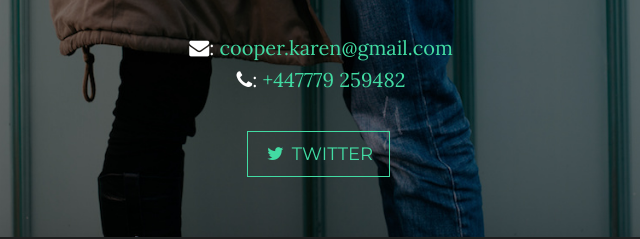
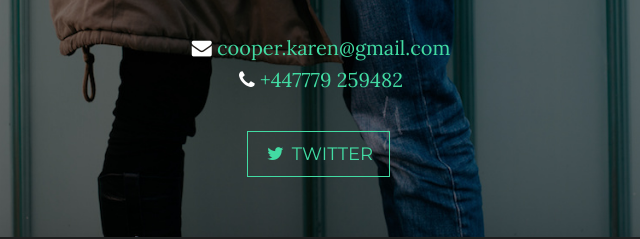
Before and after one commit to mattburns/onlytook12years, a website: page index.html in a window 1280 px wide. Shown: the part 3873-4112 px from the top of the page, 319-959 px from the left. Drawn offline with nearby package versions, Linux system fonts and the light colour scheme; some packages are replaced by stand-ins of ours.

Commit message:
Removed colons

```diff
--- a/index.html
+++ b/index.html
@@ -232,8 +232,8 @@ Listen, you can't call me a geek, you're the one looking at it...
                     <p><i class="fa fa-envelope" aria-hidden="true"></i> <a href="mailto:matt@mattburns.co.uk">matt@mattburns.co.uk</a>
                         <br/><i class="fa fa-phone" aria-hidden="true"></i> <a href="tel:+447762784444">+447762 784444</a>
                     </p>
-                    <p><i class="fa fa-envelope" aria-hidden="true"></i>: <a href="mailto:cooper.karen@gmail.com">cooper.karen@gmail.com</a>
-                        <br/><i class="fa fa-phone" aria-hidden="true"></i>: <a href="tel:+447779259482">+447779 259482</a>
+                    <p><i class="fa fa-envelope" aria-hidden="true"></i> <a href="mailto:cooper.karen@gmail.com">cooper.karen@gmail.com</a>
+                        <br/><i class="fa fa-phone" aria-hidden="true"></i> <a href="tel:+447779259482">+447779 259482</a>
                     </p>
                     <ul class="list-inline banner-social-buttons">
                         <li>
```
